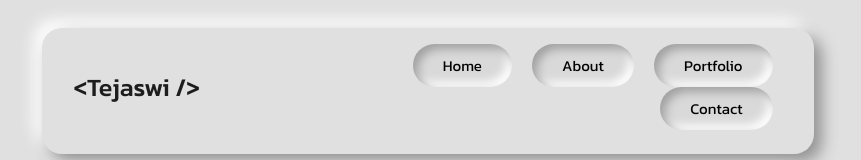
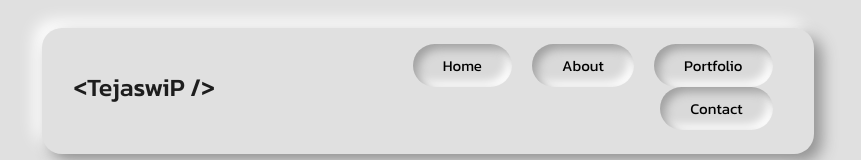
Before and after one commit to tejaswip08/my-active-portfolio, a React (Vite) app: page / in a window 1280 px wide. Shown: the top 160 px of the page, without its empty margins (212-1073 px from the left). Built offline with nearby package versions, Linux system fonts and the light colour scheme.

Commit message:
Fourth Commit

```diff
--- a/src/components/NavbarProfile.jsx
+++ b/src/components/NavbarProfile.jsx
@@ -36,7 +36,7 @@ const NavbarProfile = () => {
                     size="1x"
                     onClick={enableDisableMenu}
                   />
-                  <span className="heading1 font-weight-450">{`<Tejaswi />`}</span>
+                  <span className="heading1 font-weight-450">{`<TejaswiP />`}</span>
                 </div>
               </Grid>
               <Grid item lg={8} md={8} sm={12} xs={12}>
--- a/src/css/styles.css
+++ b/src/css/styles.css
@@ -131,12 +131,16 @@ body {
   border-radius: 100%;
   padding: 20px;
   transition: transform 0.6s ease-in-out;
+  border: none;
+  outline: none;
 }
 
 .display-menu-bar:hover {
   box-shadow: 5px 5px 10px #929292, -5px -5px 10px #ffffff !important;
   border-radius: 100%;
   transform: scale(1.2);
+  border: none;
+  outline: none;
 }
 
 @media (max-width: 800px) {
```
